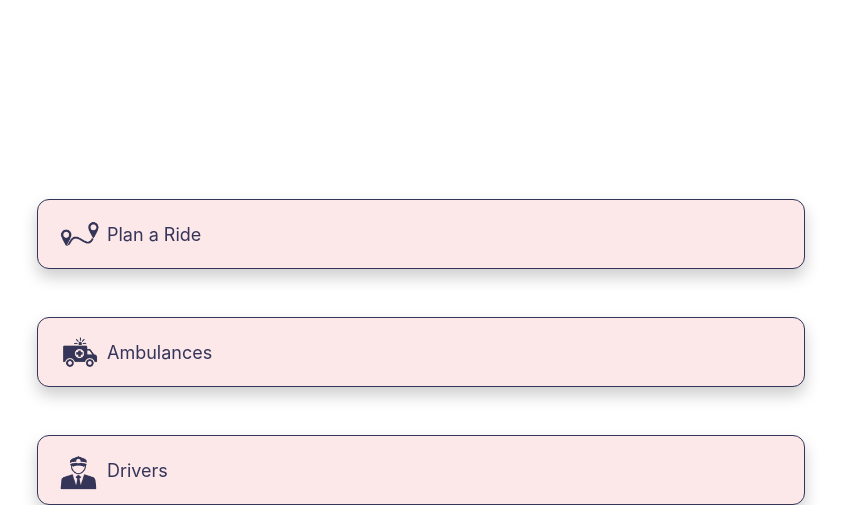
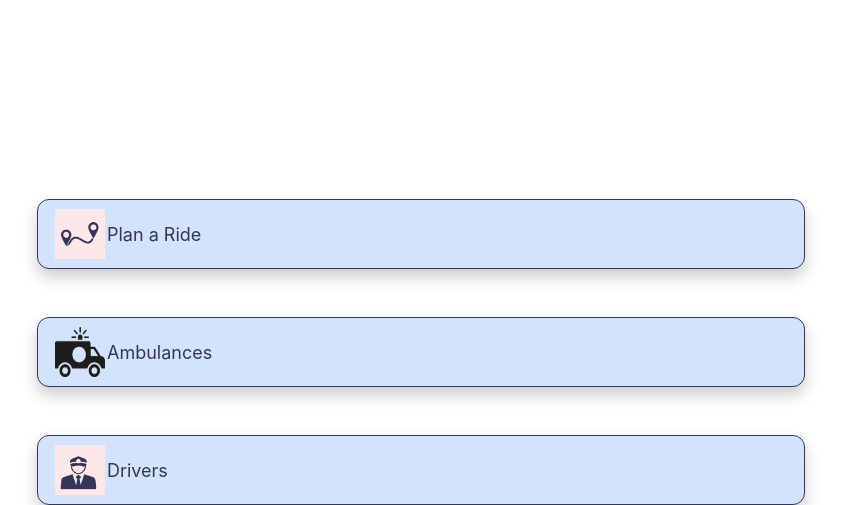
Before and after one commit to rix2009/Bubblance, a Django app: page / in a window 1280 px wide. Shown: the part 303-808 px from the top of the page, without its empty margins (219-1060 px from the left). Run offline with Django 4.2, Linux system fonts and the light colour scheme; a user stored in the database is signed in; data comes from the database, SQL or seed files in the repository; both versions use the stored data as it was after the commit; some libraries are stand-ins or nearby versions.

Commit message:
change color for buttons
fce7e9 -> d4e3fc

```diff
--- a/Bubblance/templates/ambulance.html
+++ b/Bubblance/templates/ambulance.html
@@ -11,7 +11,7 @@
   <form method="POST" action="{% url 'ambulance_info' %}">
     {% csrf_token %}
     <input type="hidden" name="amb" value="{{ amb.ambulance_id }}" >
-    <button class="btn btn-primary" type="submit" style="width: 80%;background-color: #fce7e9; border:#353459 1px solid;border-radius: 12px;margin-left: 10%;">
+    <button class="btn btn-primary" type="submit" style="width: 80%;background-color: #d4e3fc; border:#353459 1px solid;border-radius: 12px;margin-left: 10%;">
       <table style="color: #353459; font-size: x-large; text-align: center;">
         <tr>
           <td style="width: 20%;">
@@ -35,7 +35,7 @@
   {% if no_amb %}
   <h3>Sadly there are no Ambulances to show</h3>
   {% endif %}
-  <a class="btn btn-primary" href="{% url 'create_ambulance' %}" style="color: #fce7e9;width: 30%;background-color: #353459; border:#353459 1px solid;border-radius: 12px; width: 60%;">add an Ambulance</a>
+  <a class="btn btn-primary" href="{% url 'create_ambulance' %}" style="color: #d4e3fc;width: 30%;background-color: #353459; border:#353459 1px solid;border-radius: 12px; width: 60%;">add an Ambulance</a>
 </div>
 
 {% endblock %}
--- a/Bubblance/templates/ambulance_info.html
+++ b/Bubblance/templates/ambulance_info.html
@@ -52,7 +52,7 @@
     <input type="hidden" name="amb" id="amb" value="{{ amb.ambulance_id }}" >
     {% csrf_token %}
     <table align="center" class="table-bordered" style="width: 90%;">
-      <tr style="background-color: #fce7e9;" >
+      <tr style="background-color: #d4e3fc;" >
         <td>
           Equipment
         </td>
@@ -75,7 +75,7 @@
     <table style="width: 100%;">
       <tr align="center" style="border: transparent;">
         <td style="width: 50%;border: transparent;">
-          <button class="btn btn-primary" type="submit" style="color: #fce7e9;width: 30%;background-color: #353459; border:#353459 1px solid;border-radius: 12px; width: 80%;">Save changes</button>
+          <button class="btn btn-primary" type="submit" style="color: #d4e3fc;width: 30%;background-color: #353459; border:#353459 1px solid;border-radius: 12px; width: 90%;">Save changes</button>
         </td>
         <td style="width: 50%;border: transparent;">
   </form>
@@ -84,7 +84,7 @@
             <input type="hidden" name="form_status" id="form_status" value="False" >
             {% csrf_token %}
             <input type="hidden" name="ambulance_id" id="ambulance_id" value="{{ amb.ambulance_id }}" >
-            <button class="btn btn-primary" type="submit" style="color: #fce7e9;width: 30%;background-color: #353459; border:#353459 1px solid;border-radius: 12px; width: 80%;">add an Equipment</button>
+            <button class="btn btn-primary" type="submit" style="color: #d4e3fc;width: 30%;background-color: #353459; border:#353459 1px solid;border-radius: 12px; width: 90%;">add an Equipment</button>
           </form>
         </td>
       </tr>
--- a/Bubblance/templates/create_eq.html
+++ b/Bubblance/templates/create_eq.html
@@ -14,7 +14,7 @@
     <input type="hidden" name="form_status" id="form_status" value="True" >
     {{form.eq_name|as_crispy_field}}
     {{form.amount|as_crispy_field}}
-    <button class="btn btn-primary" type="submit" style="color: #fce7e9;width: 30%;background-color: #353459; border:#353459 1px solid;border-radius: 12px; width: 60%;">Add</button>
+    <button class="btn btn-primary" type="submit" style="color: #d4e3fc;width: 30%;background-color: #353459; border:#353459 1px solid;border-radius: 12px; width: 60%;">Add</button>
   </form>
 </div>
 
--- a/Bubblance/templates/drivers.html
+++ b/Bubblance/templates/drivers.html
@@ -12,7 +12,7 @@
     {% csrf_token %}
     <input type="hidden" name="buser" value="{{ buser}}" >
     <input type="hidden" name="save_form" value="False" >
-    <button class="btn btn-primary" type="submit" style="width: 80%;background-color: #fce7e9; border:#353459 1px solid;border-radius: 12px;margin-left: 10%;">
+    <button class="btn btn-primary" type="submit" style="width: 80%;background-color: #d4e3fc; border:#353459 1px solid;border-radius: 12px;margin-left: 10%;">
       <table style="color: #353459; font-size: x-large; text-align: center;">
         <tr>
           <td style="width: 20%;">
@@ -36,7 +36,7 @@
   {% if no_user %}
   <h3>Sadly there are no Drivers to show</h3>
   {% endif %}
-  <a class="btn btn-primary" href="{% url 'register' %}" style="color: #fce7e9;width: 30%;background-color: #353459; border:#353459 1px solid;border-radius: 12px; width: 60%;">add a User</a>
+  <a class="btn btn-primary" href="{% url 'register' %}" style="color: #d4e3fc;width: 30%;background-color: #353459; border:#353459 1px solid;border-radius: 12px; width: 60%;">add a User</a>
 </div>
 
 {% endblock %}
--- a/Bubblance/templates/index.html
+++ b/Bubblance/templates/index.html
@@ -35,7 +35,7 @@
       </div>
       <div align="center" style="margin-top: 20%">
       <form method="link" action="{% url 'home' %}">
-        <button class="btn btn-lg" type="submit" style="background-color: #fce7e9; border:#353459 1px solid; border-radius: 12px; width: 60%; box-shadow: 0 8px 16px 0 rgba(0,0,0,0.2);">
+        <button class="btn btn-lg" type="submit" style="background-color: #d4e3fc; border:#353459 1px solid; border-radius: 12px; width: 60%; box-shadow: 0 8px 16px 0 rgba(0,0,0,0.2);">
         <table>
           <tr>
             <td>
@@ -54,7 +54,7 @@
       <br>
       <br>
       <form method="link" action="{% url 'ambulance' %}">
-        <button class="btn btn-lg" type="submit" style="background-color: #fce7e9; border:#353459 1px solid;border-radius: 12px; width: 60%; box-shadow: 0 8px 16px 0 rgba(0,0,0,0.2);">
+        <button class="btn btn-lg" type="submit" style="background-color: #d4e3fc; border:#353459 1px solid;border-radius: 12px; width: 60%; box-shadow: 0 8px 16px 0 rgba(0,0,0,0.2);">
           <table>
           <tr >
             <td>
@@ -73,7 +73,7 @@
       <br>
       <br>
       <form method="link" action="{% url 'drivers' %}">
-        <button class="btn btn-lg" type="submit" style="background-color: #fce7e9; border:#353459 1px solid;border-radius: 12px; width: 60%;box-shadow: 0 8px 16px 0 rgba(0,0,0,0.2);">
+        <button class="btn btn-lg" type="submit" style="background-color: #d4e3fc; border:#353459 1px solid;border-radius: 12px; width: 60%;box-shadow: 0 8px 16px 0 rgba(0,0,0,0.2);">
           <table>
           <tr >
             <td>
--- a/Bubblance/templates/login.html
+++ b/Bubblance/templates/login.html
@@ -26,7 +26,7 @@
   <form method="POST" style="color: #353459">
     {% csrf_token %}
     {{login_form|crispy}}
-    <button class="btn btn-primary" type="submit" style="background-color: #353459; color: #fce7e9; border:#353459 1px solid;">Login</button>
+    <button class="btn btn-primary" type="submit" style="background-color: #353459; color: #d4e3fc; border:#353459 1px solid;">Login</button>
   </form>
   <br><br>
   <p class="text-center" style="font-size: large;">Don't have an account?<br>ask your employer for one.</p>
--- a/Bubblance/templates/register.html
+++ b/Bubblance/templates/register.html
@@ -10,7 +10,7 @@
 	<form method="POST">
 		{% csrf_token %}
 		{{ register_form|crispy }}
-		<button class="btn btn-primary" type="submit" style="background-color: #353459; color: #fce7e9; border:#353459 1px solid;">Register</button>
+		<button class="btn btn-primary" type="submit" style="background-color: #353459; color: #d4e3fc; border:#353459 1px solid;">Register</button>
 	</form>
 	<p class="text-center">If you already have an account, <a href="/login">login</a> instead.</p>
 </div>
```
Also changed, not shown: Bubblance/BubblanceApp/migrations/0026_alter_ambulancecrew_start_time_and_more.py (added), Bubblance/BubblanceApp/static/ambulances.png, Bubblance/db.sqlite3.
